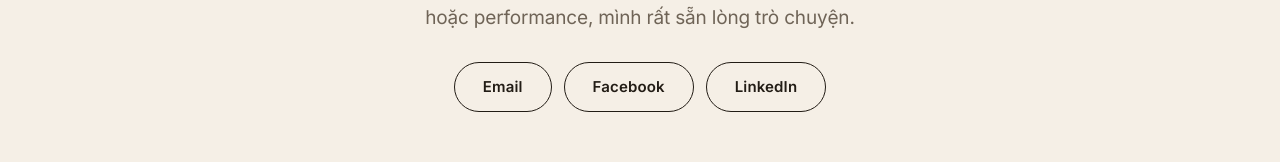
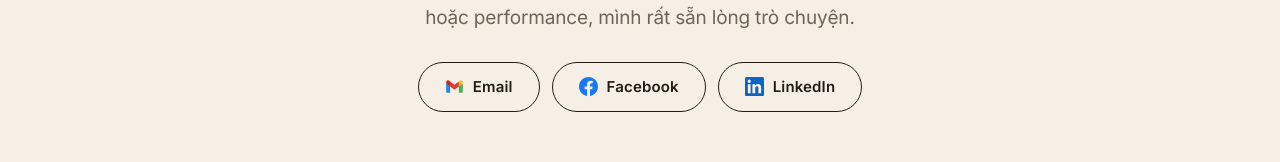
Before and after one commit to baoback/phanngocbao-website, a Next.js app in the folder website/: page /about in a window 1280 px wide. Shown: the part 7974-8136 px from the top of the page. Built offline with nearby package versions, Linux system fonts and the light colour scheme.

Commit message:
Add files via upload

```diff
--- a/website/app/globals.css
+++ b/website/app/globals.css
@@ -1605,8 +1605,9 @@ img {
 .story-pill {
   display: inline-flex;
   align-items: center;
+  gap: 9px;
   height: 50px;
-  padding: 0 28px;
+  padding: 0 26px;
   border-radius: 999px;
   border: 1px solid var(--story-ink);
   color: var(--story-ink);
@@ -1621,6 +1622,7 @@ img {
   color: var(--story-cream);
   transform: translateY(-2px);
 }
+.pill-ic { width: 19px; height: 19px; flex: none; display: block; }
 
 /* ---- Responsive ---- */
 @media (max-width: 820px) {
```
